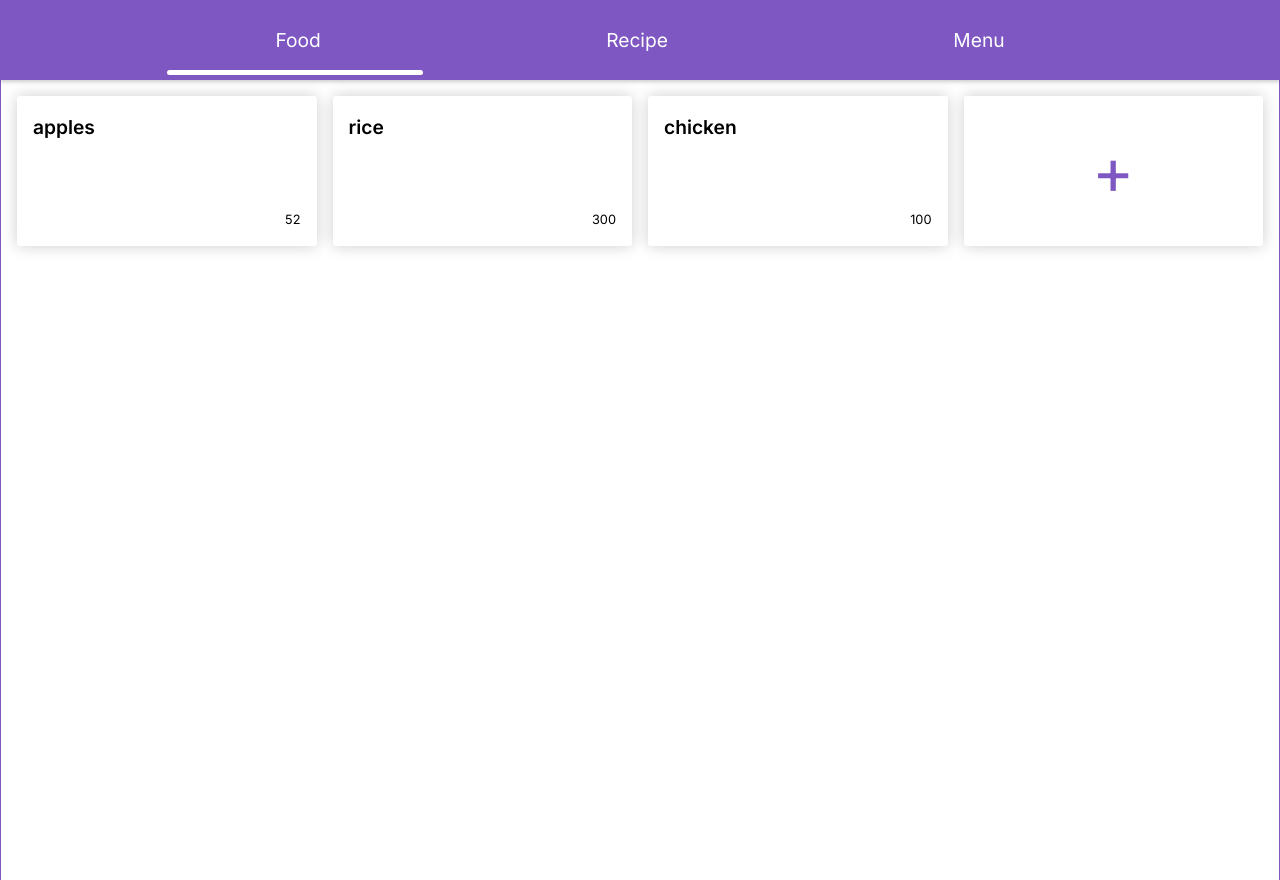
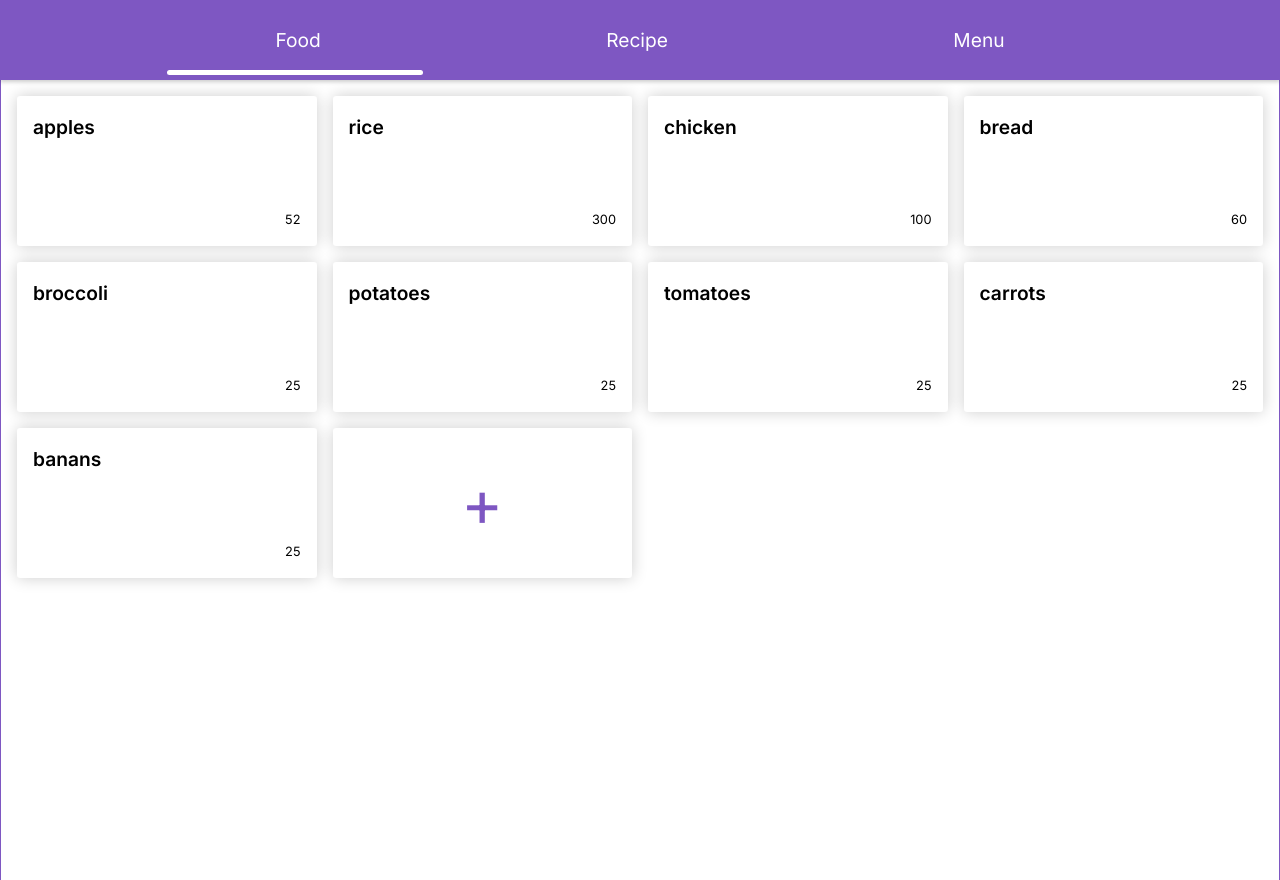
Before and after one commit to jwkaterina/nutrition, a Next.js app: page / in a window 1280 px wide. Built offline with nearby package versions, Linux system fonts and the light colour scheme.

Commit message:
use js to animate cards

```diff
--- a/src/app/components/card.module.css
+++ b/src/app/components/card.module.css
@@ -36,125 +36,3 @@
     font-size: 4rem;
     color: var(--primary-color);
 }
-
-.expand0 {
-    animation: expand0 0.3s forwards ease-in-out;
-}
-
-.expand1 {
-    animation: expand1 0.3s forwards ease-in-out;
-}
-
-.expand2 {
-    animation: expand2 0.3s forwards ease-in-out;
-}
-
-.expand3 {
-    animation: expand3 0.3s forwards ease-in-out;
-}
-
-.expand4 {
-    animation: expand4 0.3s forwards ease-in-out;
-}
-
-/* .expand .add__icon {
-    display: none;
-} */
-
-@keyframes expand0 {
-    0% {
-        top: 0;
-        left: 0;
-        width: 100%;
-        height: 150px;
-        z-index: 1;
-    }
-
-    100% {
-        top: -1rem;
-        left: -1rem;
-        width: 100vw;
-        height: 100vh;
-        z-index: 1;
-        transform: translateX(-0%);
-    }
-}
-
-@keyframes expand1 {
-    0% {
-        top: 0;
-        left: 0;
-        width: 100%;
-        height: 150px;
-        z-index: 1;
-    }
-
-    100% {
-        top: -1rem;
-        left: -1rem;
-        width: 100vw;
-        height: 100vh;
-        z-index: 1;
-        transform: translateX(-25%);
-    }
-}
-
-@keyframes expand2 {
-    0% {
-        top: 0;
-        left: 0;
-        width: 100%;
-        height: 150px;
-        z-index: 1;
-    }
-
-    100% {
-        top: -1rem;
-        left: -1rem;
-        width: 100vw;
-        height: 100vh;
-        z-index: 1;
-        transform: translateX(-50%);
-    }
-}
-
-@keyframes expand3 {
-    0% {
-        top: 0;
-        left: 0;
-        width: 100%;
-        height: 150px;
-        z-index: 1;
-    }
-
-    100% {
-        top: -1rem;
-        left: -1rem;
-        width: 100vw;
-        height: 100vh;
-        z-index: 1;
-        transform: translateX(-75%);
-    }
-}
-
-@keyframes expand4 {
-    0% {
-        top: 0;
-        left: 0;
-        width: 100%;
-        height: 150px;
-        z-index: 1;
-    }
-
-    100% {
-        top: -2rem;
-        left: -1rem;
-        width: 100vw;
-        height: 100vh;
-        z-index: 1;
-        transform: translateX(-0%);
-        transform: translateY(-25%);
-        /* transform: translateY(-20px); */
-        transform: translateY(-150px);
-    }
-}
--- a/src/app/components/card.tsx
+++ b/src/app/components/card.tsx
@@ -1,7 +1,7 @@
 'use client'
 
 import styles from './card.module.css'
-import { useState } from 'react'
+import { useState, useRef } from 'react'
 
 interface CardProps {
     title: string | null,
@@ -14,14 +14,28 @@ const Card = ({ title, text, type, index }: CardProps): JSX.Element => {
 
     const [openCard, setOpenCard] = useState<boolean>(false);
 
-    const calculateCardClassName = (): string => {
-        let className: string = styles.card;
-        if(openCard && index == 0) className += ' ' + styles.expand0;
-        if(openCard && index == 1) className += ' ' + styles.expand1;
-        if(openCard && index == 2) className += ' ' + styles.expand2;
-        if(openCard && index == 3) className += ' ' + styles.expand3;
-        if(openCard && index == 4) className += ' ' + styles.expand4;
-        return className;
+    const cardRef = useRef<HTMLDivElement>();
+
+    const column: number = index % 4 === 0 ? 4 : index % 4;
+    const row: number = Math.ceil(index / 4);
+    const translateX: number = (1 - column) * 25;
+    const translateY: number = (1 - row) * 150;
+    const top: number = - row;
+
+    const keyframes: Keyframe[] = [
+        { top: 0, left: 0, width: '100%', height: '150px', zIndex: 1 },
+        { top: `${top}rem`, left: '-1rem', width: '100vw', height: '100vh', zIndex: 1, transform: `translate(${translateX}%, ${translateY}px)`},
+    ];
+
+    const options: KeyframeAnimationOptions  = {
+        duration: 300,
+        easing: 'ease-in-out',
+        fill: 'forwards'
+    };
+
+    if(openCard) {
+        cardRef.current!.animate(keyframes, options);
+        console.log('animate', index, column, row);
     }
 
     if(type === 'add') return (
@@ -33,10 +47,7 @@ const Card = ({ title, text, type, index }: CardProps): JSX.Element => {
     )
 
     return (
-        <div className={calculateCardClassName()} onClick={() => {
-            setOpenCard(true);
-            console.log(index);
-        }}>
+        <div className={styles.card} onClick={() => setOpenCard(true)} ref={cardRef}>
             <h2>{title}</h2>
             <p>{text}</p>
         </div>
--- a/src/app/components/slides/food.tsx
+++ b/src/app/components/slides/food.tsx
@@ -8,7 +8,7 @@ const Food = () => {
 
     const foodList = FoodList.map((food, index) => {
         return (
-            <Card title={food.label} text={food.nutrients.ENERC_KCAL} type={'preview'} key={food.foodId} index={index}/>
+            <Card title={food.label} text={food.nutrients.ENERC_KCAL} type={'preview'} key={food.foodId} index={index + 1}/>
         )
     })
 
--- a/src/app/data-base/food-list.ts
+++ b/src/app/data-base/food-list.ts
@@ -56,6 +56,120 @@ const FoodList = [
                 2.4
         },
     },
+    {
+        "foodId":
+            "food_a1gb9ubb72c7snbuxr3weagwv0aa",
+        "label":
+            "bread",
+        "nutrients":
+        {
+            "ENERC_KCAL":
+                60,
+            "PROCNT":
+                0.26,
+            "FAT":
+                0.17,
+            "CHOCDF":
+                13.81,
+            "FIBTG":
+                2.4
+        },
+    },
+    {
+        "foodId":
+            "food_a1gb9ubb72c7snbuxr3weagwv0zz",
+        "label":
+            "broccoli",
+        "nutrients":
+        {
+            "ENERC_KCAL":
+                25,
+            "PROCNT":
+                0.26,
+            "FAT":
+                0.17,
+            "CHOCDF":
+                13.81,
+            "FIBTG":
+                2.4
+        },
+    },
+    {
+        "foodId":
+            "food_a1gb9ubb72c7snbuxr3weagwv0vv",
+        "label":
+            "potatoes",
+        "nutrients":
+        {
+            "ENERC_KCAL":
+                25,
+            "PROCNT":
+                0.26,
+            "FAT":
+                0.17,
+            "CHOCDF":
+                13.81,
+            "FIBTG":
+                2.4
+        },
+    },
+    {
+        "foodId":
+            "food_a1gb9ubb72c7snbuxr3weagwv0pp",
+        "label":
+            "tomatoes",
+        "nutrients":
+        {
+            "ENERC_KCAL":
+                25,
+            "PROCNT":
+                0.26,
+            "FAT":
+                0.17,
+            "CHOCDF":
+                13.81,
+            "FIBTG":
+                2.4
+        },
+    },
+    {
+        "foodId":
+            "food_a1gb9ubb72c7snbuxr3weagwv0xx",
+        "label":
+            "carrots",
+        "nutrients":
+        {
+            "ENERC_KCAL":
+                25,
+            "PROCNT":
+                0.26,
+            "FAT":
+                0.17,
+            "CHOCDF":
+                13.81,
+            "FIBTG":
+                2.4
+        },
+    },
+    {
+        "foodId":
+            "food_a1gb9ubb72c7snbuxr3weagwv0yy",
+        "label":
+            "banans",
+        "nutrients":
+        {
+            "ENERC_KCAL":
+                25,
+            "PROCNT":
+                0.26,
+            "FAT":
+                0.17,
+            "CHOCDF":
+                13.81,
+            "FIBTG":
+                2.4
+        },
+    },
 ]
 
 export default FoodList;
```
